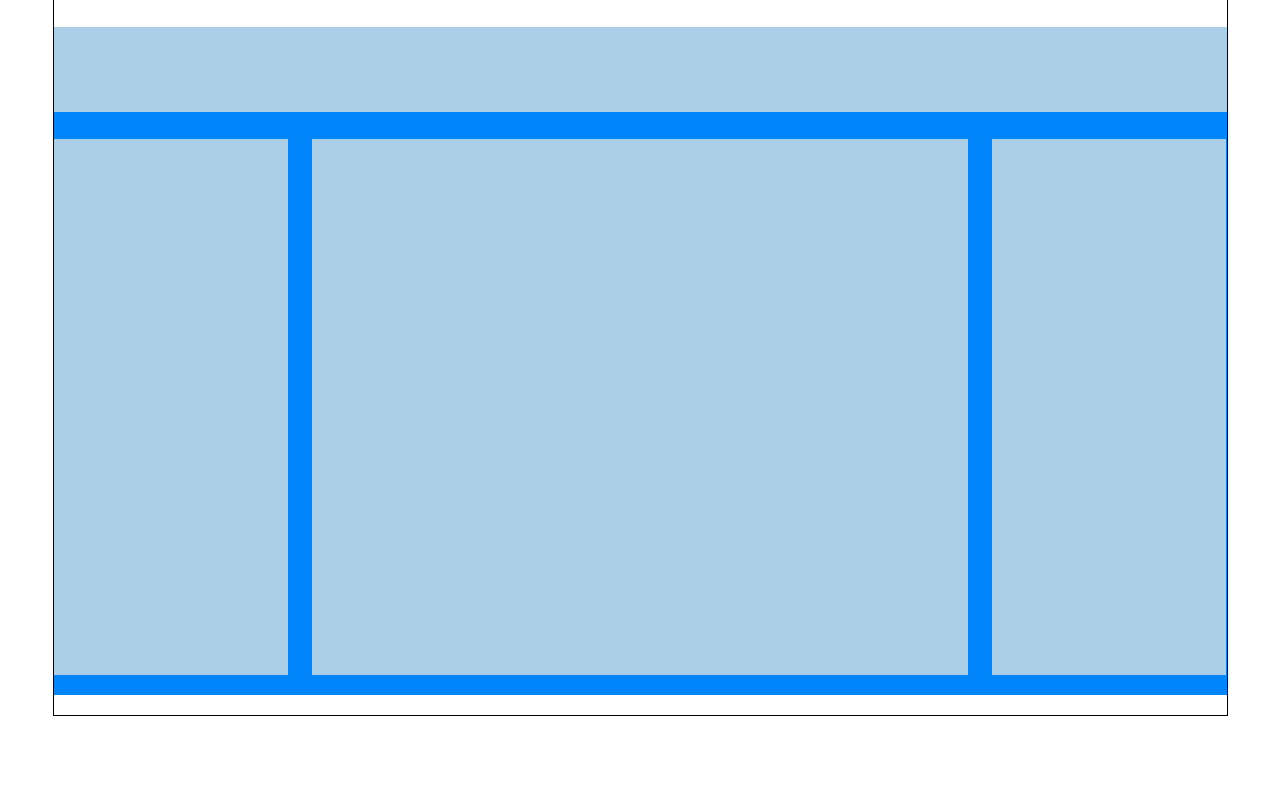
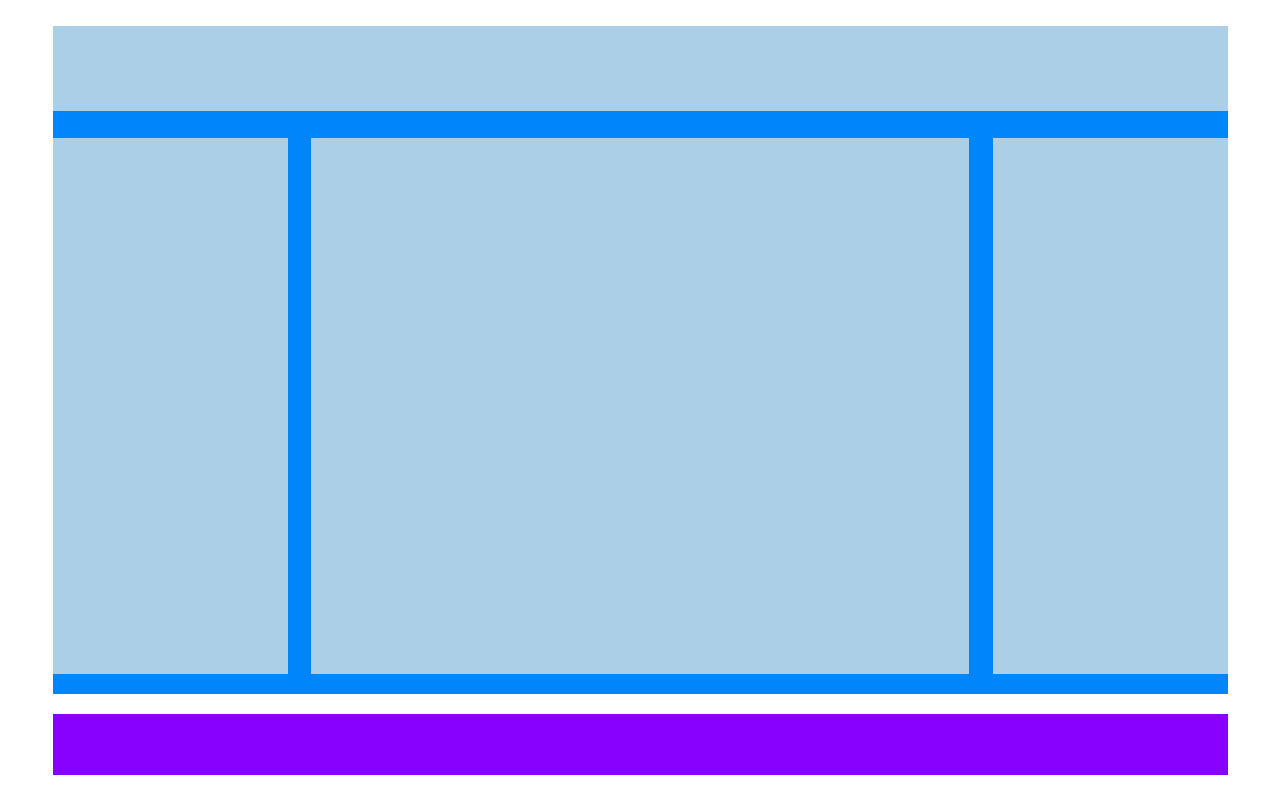
Before and after one commit to Michela-DC/htmlcss-struttura-wp, a plain HTML site: page index.html in a window 1280 px wide. Shown: the part 703-1503 px from the top of the page. Before the commit the page ends 1444 px from the top, so only its background shows below. Drawn offline with Linux system fonts and the light colour scheme.

Commit message:
Added footer CSS

```diff
--- a/style.css
+++ b/style.css
@@ -7,7 +7,7 @@
 .container {
     max-width: 1175px;
     margin: 25px auto;
-    border: 1px solid black;
+    /* border: 1px solid black; */
 }
 
 header, .section_1{
@@ -56,3 +56,9 @@ header{
     margin-left: 2%;
     margin-right: 2%;
 }
+
+footer{
+    /* HEIGHT SARà DA TOGLIERE per adattare img*/
+    height: 61px;
+    background-color: #8801fe;
+}
```
